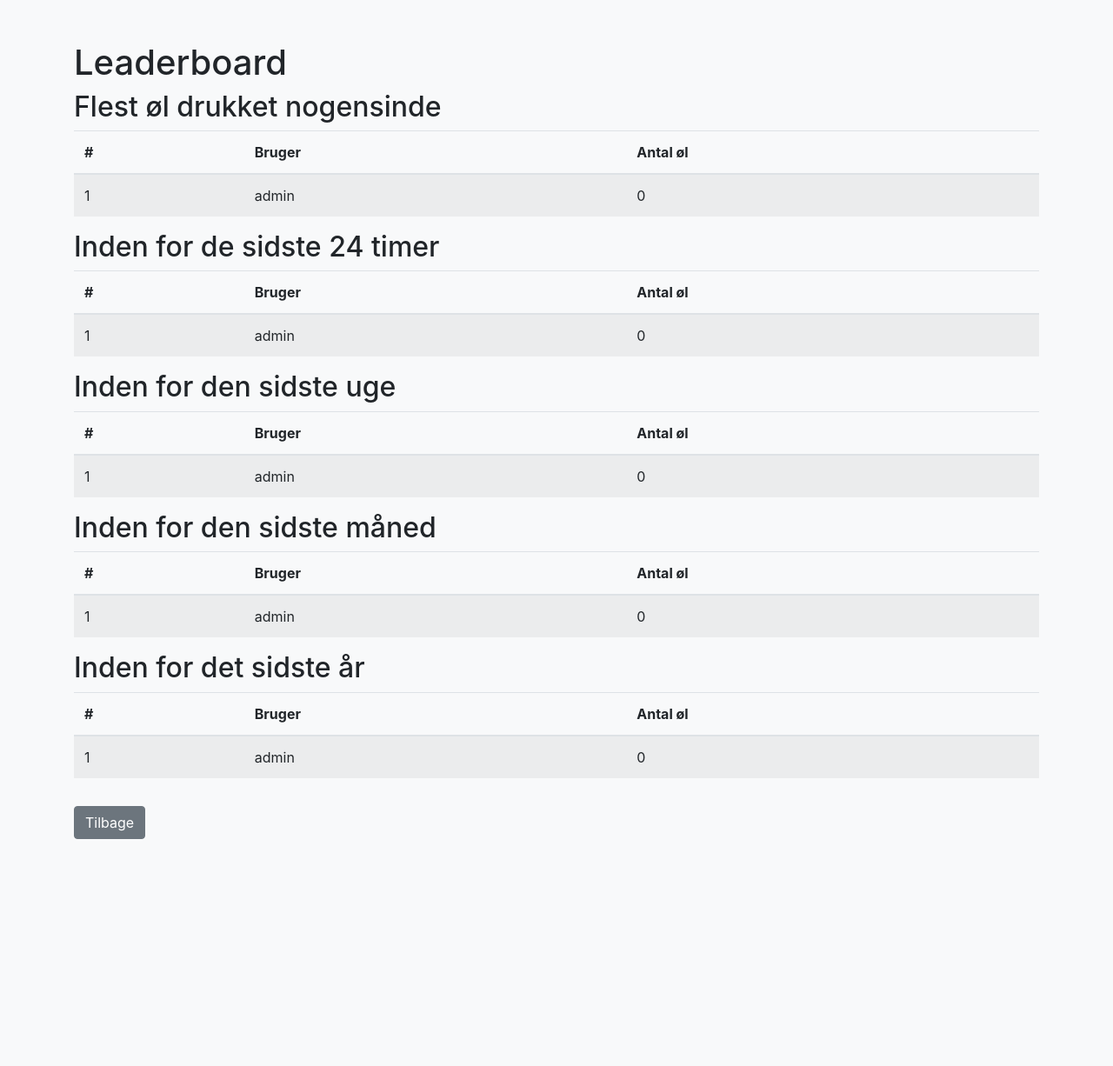
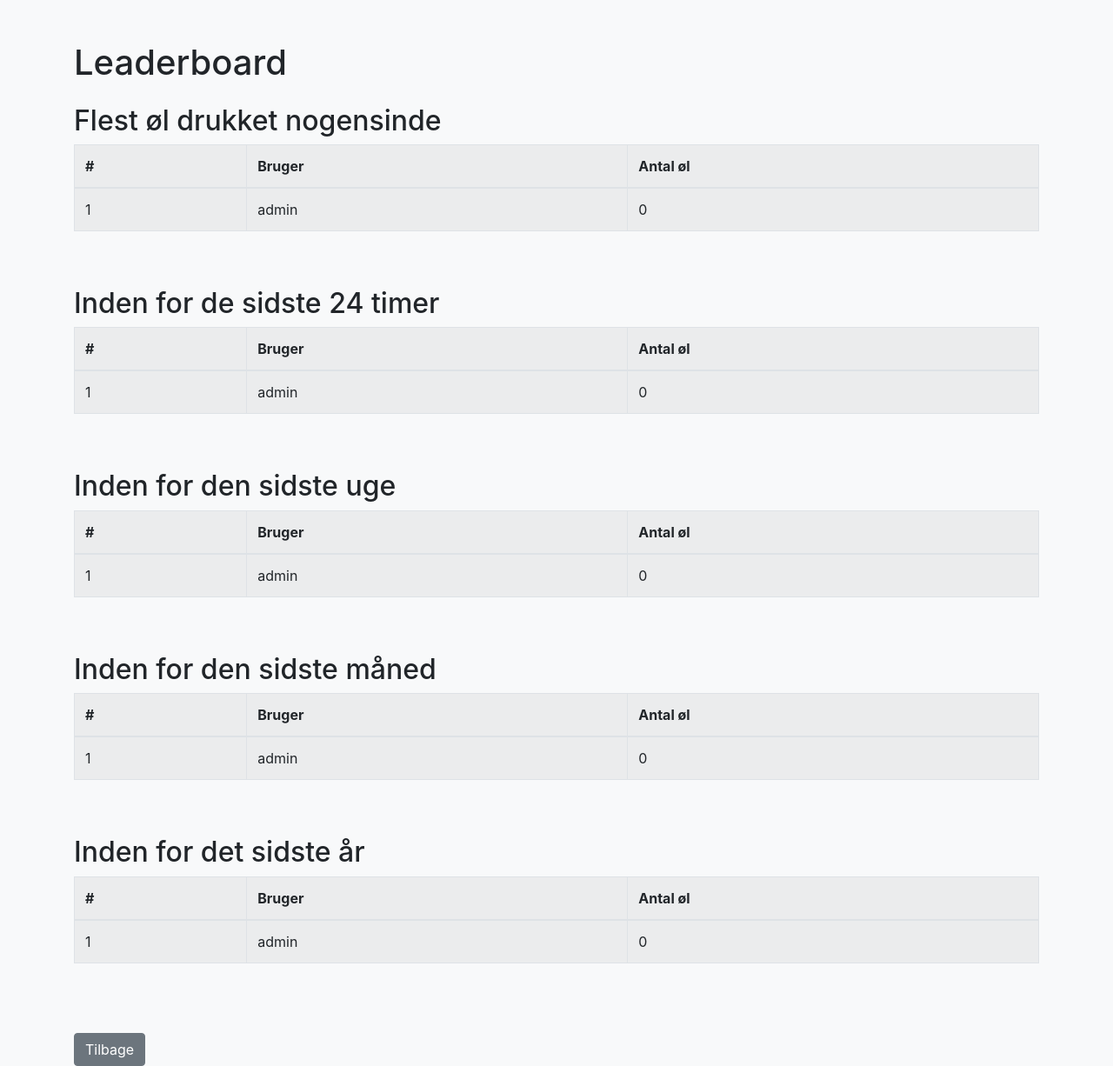
Before and after one commit to Tobiasbotmaker/oeltracker, a Flask app: page /leaderboard in a window 1280 px wide. Shown: the part 58-1284 px from the top of the page at 87% size. Before the commit the page ends 1023 px from the top, so only its background shows below. Run offline with Flask 3, Linux system fonts and the light colour scheme; data comes from the database, SQL or seed files in the repository; data that the repository does not hold is empty; some libraries are stand-ins or nearby versions.

```diff
--- a/templates/leaderboard.html
+++ b/templates/leaderboard.html
@@ -14,15 +14,15 @@
     </script>
 </head>
 <body class="container">
-    <nav class="navbar navbar-expand-lg">
-        <a class="navbar-brand" href="{{ url_for('index') }}">Øl tracker</a>
-        <button class="navbar-toggler" type="button" data-toggle="collapse" data-target="#navbarNavDropdown" aria-controls="navbarNavDropdown" aria-expanded="false" aria-label="Toggle navigation">
+    <nav class="navbar navbar-expand-lg mb-4">
+        <button class="navbar-toggler mr-2" type="button" data-toggle="collapse" data-target="#navbarNavDropdown" aria-controls="navbarNavDropdown" aria-expanded="false" aria-label="Toggle navigation">
             <span class="navbar-toggler-icon"></span>
         </button>
+        <a class="navbar-brand" href="{{ url_for('index') }}">Øl tracker</a>
         <div class="collapse navbar-collapse" id="navbarNavDropdown">
             <ul class="navbar-nav ml-auto align-items-center">
                 <li class="nav-item dropdown">
-                    <a class="nav-link" href="#" id="navbarDropdownMenuLink" role="button" data-toggle="dropdown" aria-haspopup="true" aria-expanded="false">
+                    <a class="nav-link dropdown-toggle" href="#" id="navbarDropdownMenuLink" role="button" data-toggle="dropdown" aria-haspopup="true" aria-expanded="false">
                         <span class="navbar-toggler-icon"></span>
                     </a>
                     <div class="dropdown-menu dropdown-menu-right" aria-labelledby="navbarDropdownMenuLink">
@@ -37,11 +37,13 @@
             </ul>
         </div>
     </nav>
+
     <h1 class="mt-5">Leaderboard</h1>
 
-    <h2>Flest øl drukket nogensinde</h2>
-    <table class="table table-striped">
-        <thead>
+    <div class="mb-5">
+        <h2 class="mt-4">Flest øl drukket nogensinde</h2>
+        <div class="table-responsive">
+            <table class="table table-striped table-bordered">
                     <tr>
                         <th>#</th>
                         <th>Bruger</th>
@@ -58,10 +60,13 @@
                     {% endfor %}
                 </tbody>
             </table>
+        </div>
+    </div>
 
-    <h2>Inden for de sidste 24 timer</h2>
-    <table class="table table-striped">
-        <thead>
+    <div class="mb-5">
+        <h2 class="mt-4">Inden for de sidste 24 timer</h2>
+        <div class="table-responsive">
+            <table class="table table-striped table-bordered">
                     <tr>
                         <th>#</th>
                         <th>Bruger</th>
@@ -78,10 +83,13 @@
                     {% endfor %}
                 </tbody>
             </table>
+        </div>
+    </div>
 
-    <h2>Inden for den sidste uge</h2>
-    <table class="table table-striped">
-        <thead>
+    <div class="mb-5">
+        <h2 class="mt-4">Inden for den sidste uge</h2>
+        <div class="table-responsive">
+            <table class="table table-striped table-bordered">
                     <tr>
                         <th>#</th>
                         <th>Bruger</th>
@@ -98,10 +106,13 @@
                     {% endfor %}
                 </tbody>
             </table>
+        </div>
+    </div>
 
-    <h2>Inden for den sidste måned</h2>
-    <table class="table table-striped">
-        <thead>
+    <div class="mb-5">
+        <h2 class="mt-4">Inden for den sidste måned</h2>
+        <div class="table-responsive">
+            <table class="table table-striped table-bordered">
                     <tr>
                         <th>#</th>
                         <th>Bruger</th>
@@ -118,10 +129,13 @@
                     {% endfor %}
                 </tbody>
             </table>
+        </div>
+    </div>
 
-    <h2>Inden for det sidste år</h2>
-    <table class="table table-striped">
-        <thead>
+    <div class="mb-5">
+        <h2 class="mt-4">Inden for det sidste år</h2>
+        <div class="table-responsive">
+            <table class="table table-striped table-bordered">
                     <tr>
                         <th>#</th>
                         <th>Bruger</th>
@@ -138,8 +152,12 @@
                     {% endfor %}
                 </tbody>
             </table>
+        </div>
+    </div>
 
+    <div class="text-left">
         <a href="{{ url_for('index') }}" class="btn btn-secondary mt-3">Tilbage</a>
+    </div>
 </body>
 <script src="https://code.jquery.com/jquery-3.5.1.slim.min.js"></script>
 <script src="https://cdn.jsdelivr.net/npm/@popperjs/core@2.9.2/dist/umd/popper.min.js"></script>
```
Also changed, not shown: templates/friends.html (+15 -12 lines), templates/map.html (+12 -7 lines). Lines whose indentation alone changed are shown as unchanged.
